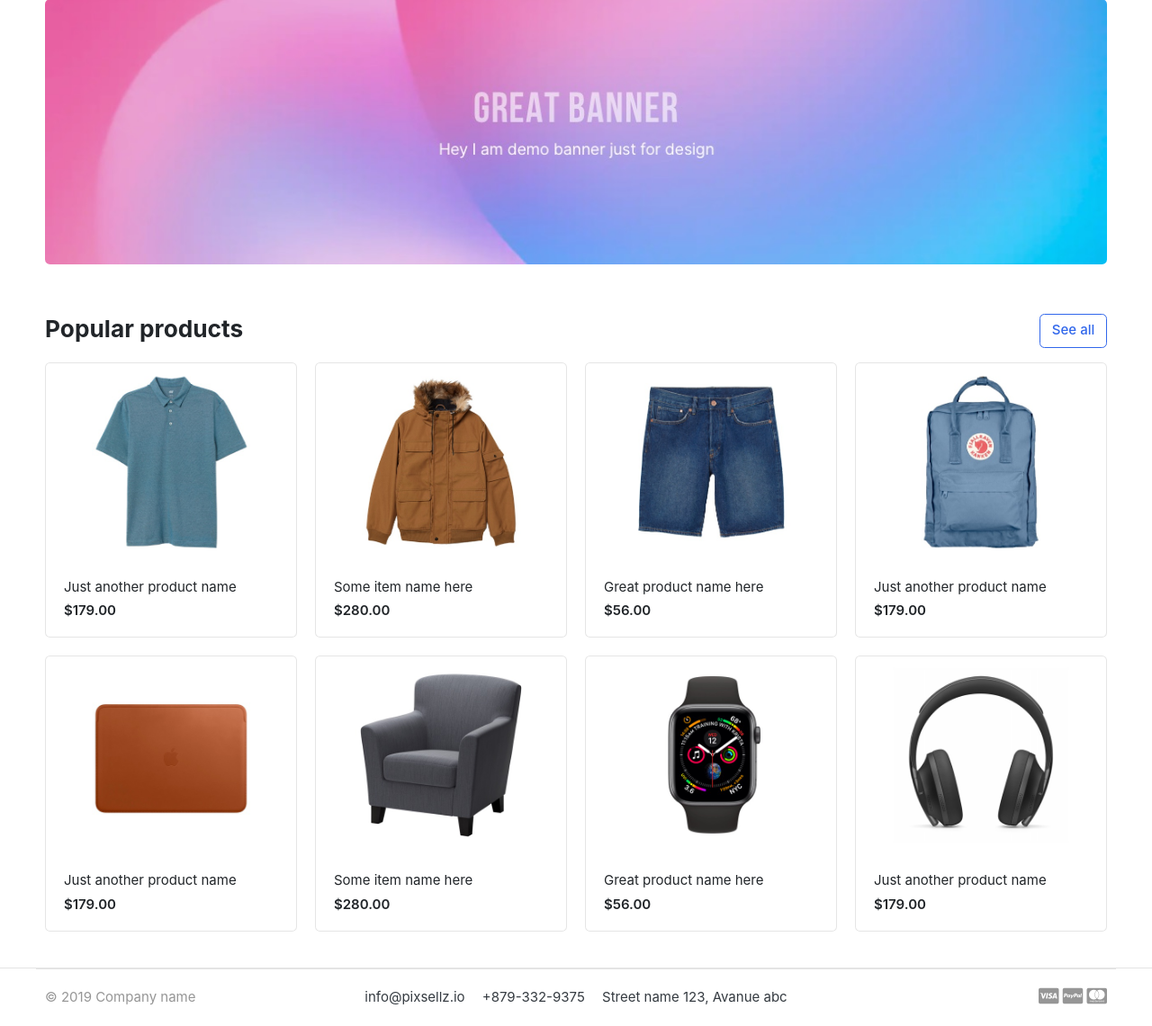
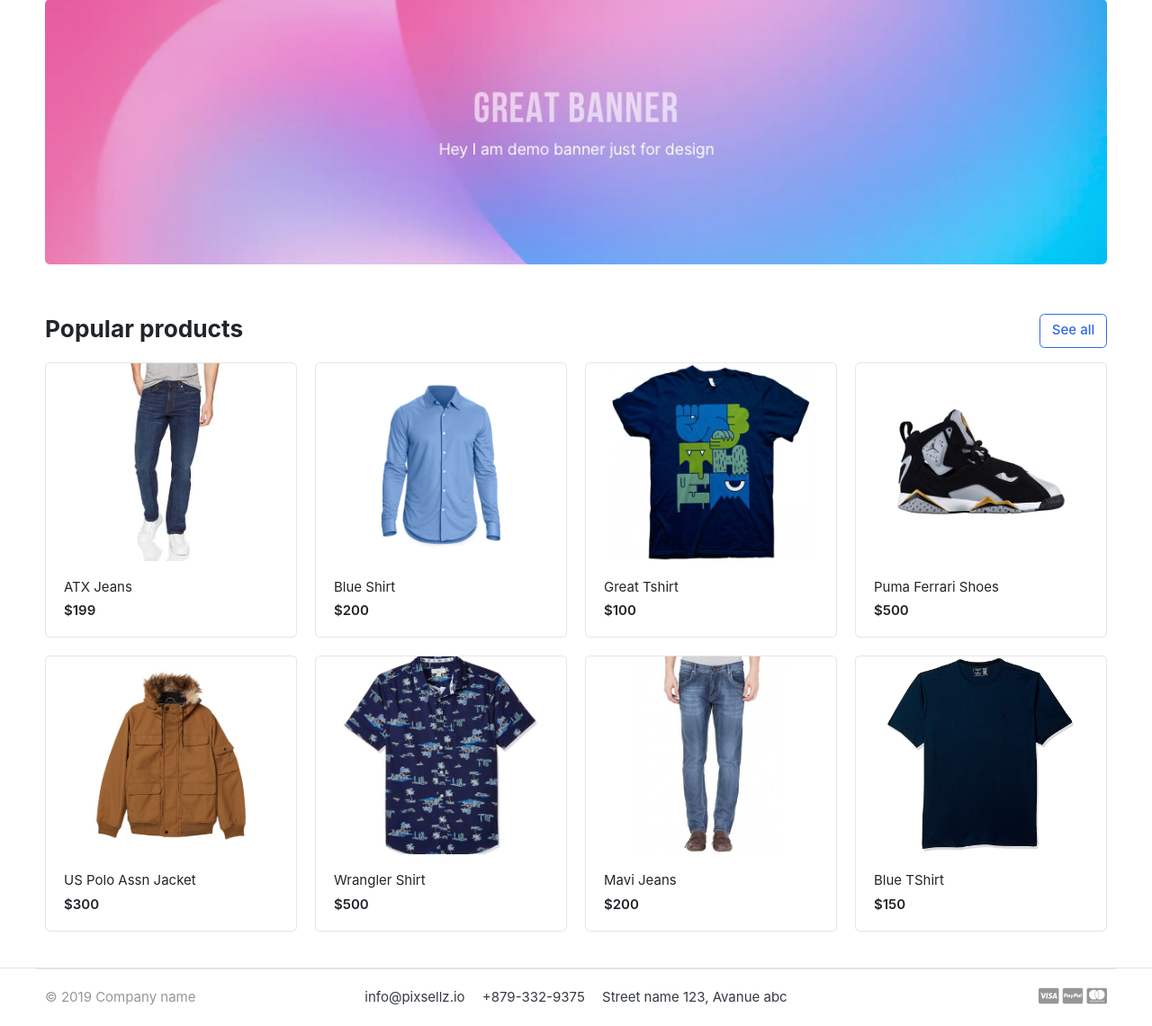
Before and after one commit to nithin-daniel/greatkart-ecommerce, a Django app: page / in a window 1280 px wide. Shown: the part 139-1280 px from the top of the page at 90% size. Run offline with Django 4.2, Linux system fonts and the light colour scheme; data comes from the database, SQL or seed files in the repository; both versions use the stored data as it was after the commit; parts of the project's set-up code (start-up, migrations or seed data) failed here and were passed over; some libraries are stand-ins or nearby versions; some web fonts are replaced.

Commit message:
product page template added and imported dynamic data

```diff
--- a/greatkart/views.py
+++ b/greatkart/views.py
@@ -1,5 +1,9 @@
 from django.http import HttpResponse
 from django.shortcuts import render
-
+from store.models import Product
 def home(request):
-    return render (request,'home.html')
+    products = Product.objects.all().filter(is_available=True)
+    context = {
+        'products':products
+    }
+    return render (request,'home.html',context)
--- a/store/admin.py
+++ b/store/admin.py
@@ -2,7 +2,7 @@ from django.contrib import admin
 from .models import Product
 # Register your models here.
 class ProductAdmin(admin.ModelAdmin):
-    list_display = ('product_name','price ','stoke','category','modified_date','is_available')
+    list_display = ('product_name','price','stoke','category','modified_date','is_available')
     prepopulated_fields = {'slug':('product_name',)}
 
 admin.site.register(Product,ProductAdmin)
--- a/templates/home.html
+++ b/templates/home.html
@@ -29,78 +29,17 @@
 
 
 <div class="row">
+	{% for product in products %}
 	<div class="col-md-3">
 		<div class="card card-product-grid">
-			<a href="./product-detail.html" class="img-wrap"> <img src="{% static 'images/items/1.jpg' %}"> </a>
+			<a href="./product-detail.html" class="img-wrap"> <img src="{{product.images.url}}"> </a>
 			<figcaption class="info-wrap">
-				<a href="./product-detail.html" class="title">Just another product name</a>
-				<div class="price mt-1">$179.00</div> <!-- price-wrap.// -->
+				<a href="./product-detail.html" class="title">{{product.product_name}}</a>
+				<div class="price mt-1">${{product.price}}</div> <!-- price-wrap.// -->
 			</figcaption>
 		</div>
 	</div> <!-- col.// -->
-	<div class="col-md-3">
-		<div class="card card-product-grid">
-			<a href="./product-detail.html" class="img-wrap"> <img src="{% static 'images/items/2.jpg' %}"> </a>
-			<figcaption class="info-wrap">
-				<a href="./product-detail.html" class="title">Some item name here</a>
-				<div class="price mt-1">$280.00</div> <!-- price-wrap.// -->
-			</figcaption>
-		</div>
-	</div> <!-- col.// -->
-	<div class="col-md-3">
-		<div class="card card-product-grid">
-			<a href="./product-detail.html" class="img-wrap"> <img src="{% static 'images/items/3.jpg' %}"> </a>
-			<figcaption class="info-wrap">
-				<a href="./product-detail.html" class="title">Great product name here</a>
-				<div class="price mt-1">$56.00</div> <!-- price-wrap.// -->
-			</figcaption>
-		</div>
-	</div> <!-- col.// -->
-	<div class="col-md-3">
-		<div class="card card-product-grid">
-			<a href="./product-detail.html" class="img-wrap"> <img src="{% static 'images/items/4.jpg' %}"> </a>
-			<figcaption class="info-wrap">
-				<a href="./product-detail.html" class="title">Just another product name</a>
-				<div class="price mt-1">$179.00</div> <!-- price-wrap.// -->
-			</figcaption>
-		</div>
-	</div> <!-- col.// -->
-	<div class="col-md-3">
-		<div class="card card-product-grid">
-			<a href="./product-detail.html" class="img-wrap"> <img src="{% static 'images/items/5.jpg' %}"> </a>
-			<figcaption class="info-wrap">
-				<a href="./product-detail.html" class="title">Just another product name</a>
-				<div class="price mt-1">$179.00</div> <!-- price-wrap.// -->
-			</figcaption>
-		</div>
-	</div> <!-- col.// -->
-	<div class="col-md-3">
-		<div class="card card-product-grid">
-			<a href="./product-detail.html" class="img-wrap"> <img src="{% static 'images/items/6.jpg' %}"> </a>
-			<figcaption class="info-wrap">
-				<a href="./product-detail.html" class="title">Some item name here</a>
-				<div class="price mt-1">$280.00</div> <!-- price-wrap.// -->
-			</figcaption>
-		</div>
-	</div> <!-- col.// -->
-	<div class="col-md-3">
-		<div class="card card-product-grid">
-			<a href="./product-detail.html" class="img-wrap"> <img src="{% static 'images/items/7.jpg' %}"> </a>
-			<figcaption class="info-wrap">
-				<a href="./product-detail.html" class="title">Great product name here</a>
-				<div class="price mt-1">$56.00</div> <!-- price-wrap.// -->
-			</figcaption>
-		</div>
-	</div> <!-- col.// -->
-	<div class="col-md-3">
-		<div class="card card-product-grid">
-			<a href="./product-detail.html" class="img-wrap"> <img src="{% static 'images/items/9.jpg' %}"> </a>
-			<figcaption class="info-wrap">
-				<a href="./product-detail.html" class="title">Just another product name</a>
-				<div class="price mt-1">$179.00</div> <!-- price-wrap.// -->
-			</figcaption>
-		</div>
-	</div> <!-- col.// -->
+	{% endfor %}
 </div> <!-- row.// -->
 
 </div><!-- container // -->
```
Also changed, not shown: db.sqlite3, media/photos/products/ATX-Jeans.jpg (added), media/photos/products/Blue-Shirt.jpg (added), media/photos/products/Great-Tshirt.jpg (added), media/photos/products/US-Polo-Assn_Jacket.jpg (added), media/photos/products/Wrangler-Shirt.jpg (added), media/photos/products/image2.jpg (added), media/photos/products/jordan-true-flight-basketball-shoes.jpg (added), media/photos/products/tshirts.jpg (added).
